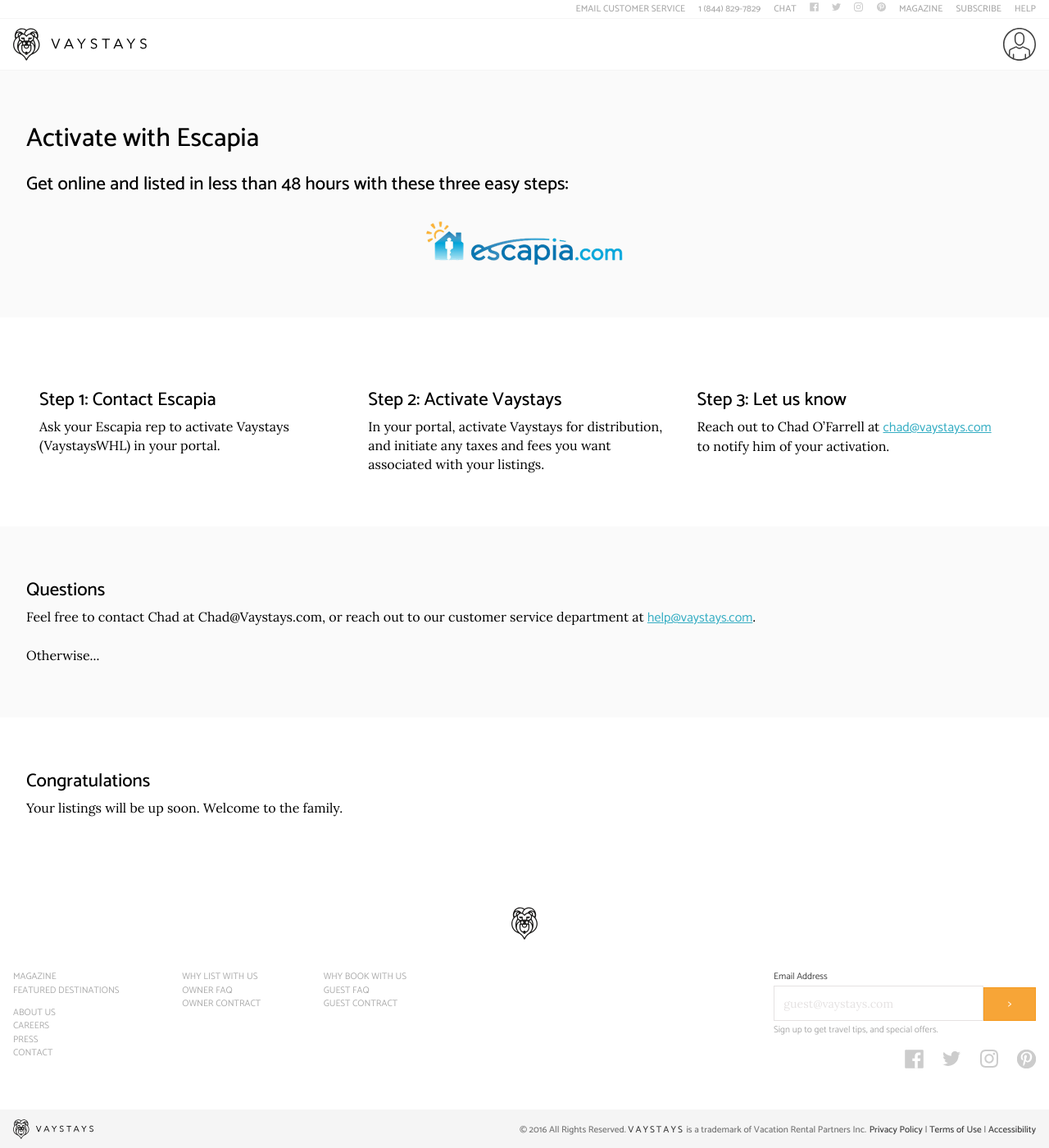
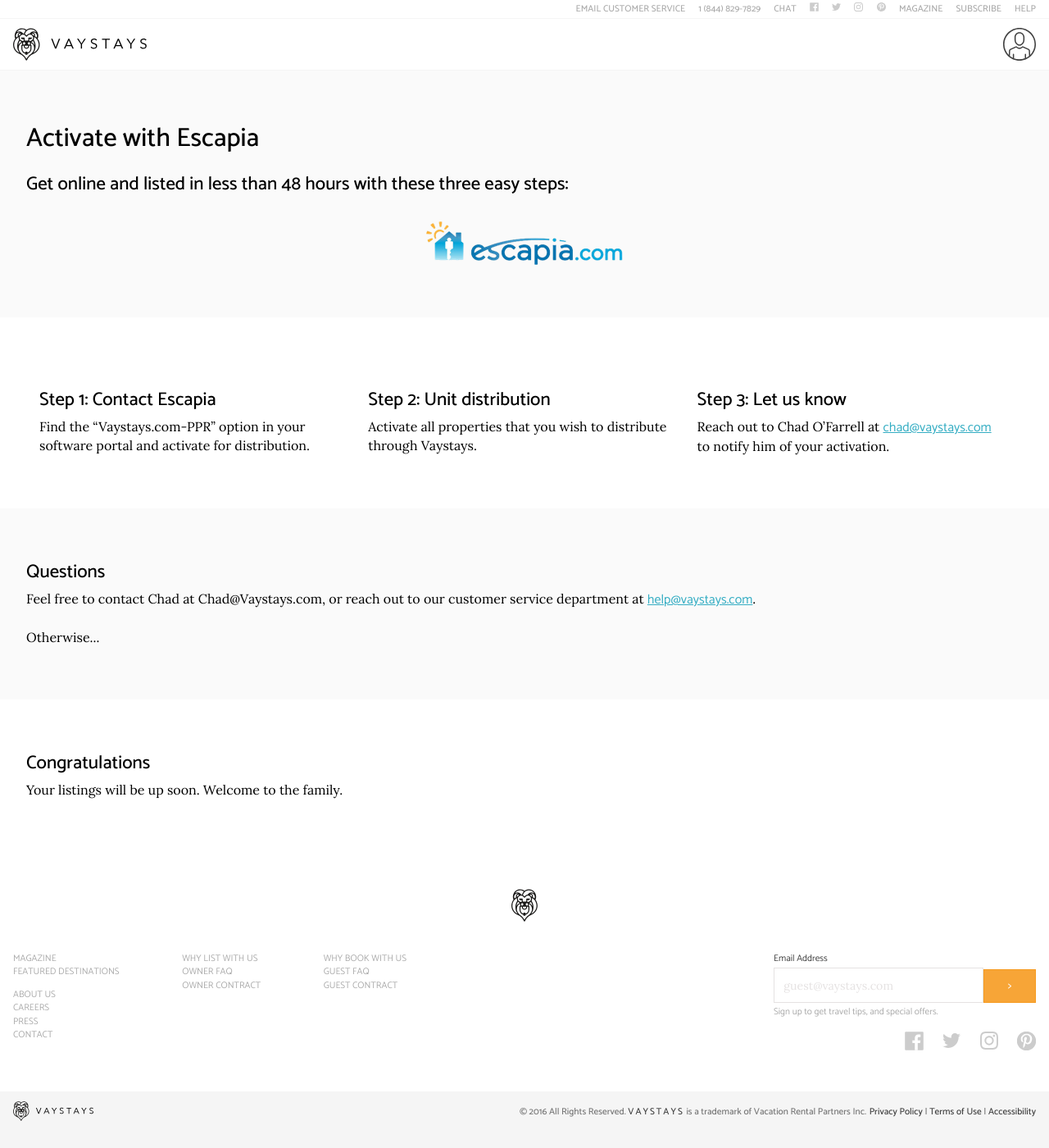
Before and after one commit to vaystays/vaystays-static, a Jekyll site: the page built from why-list/activation-escapia.html, in a window 1280 px wide. Shown: the whole page at 82% size. Built offline with Jekyll 4.4.1, drawn with Linux system fonts in a browser that asks for light colours; a script that is not in the unit is left out; comment, search, counter and statistics services are not loaded; after the commit the page ends 1378 px from its top, so only the background shows below that.

Commit message:
Fixing software

```diff
--- a/_includes/software-page.html
+++ b/_includes/software-page.html
@@ -8,6 +8,37 @@
 
 <section>
   <div class="wrapper">
+    {% if include.software == "escapia" %}
+      <ul class="activation-steps">
+        <li>
+          <h3>Step 1: Contact <span class="software-provider">{{ include.software-visible }}</span></h3>
+          <p>Find the “Vaystays.com-PPR” option in your software portal and activate for distribution.</p>
+        </li>
+        <li>
+          <h3>Step 2: Unit distribution</h3>
+          <p>Activate all properties that you wish to distribute through Vaystays.</p>
+        </li>
+        <li>
+          <h3>Step 3: Let us know</h3>
+          <p>Reach out to Chad O’Farrell at <a href="mailto:chad@vaystays.com">chad@vaystays.com</a> to notify him of your activation.</p>
+        </li>
+      </ul>
+    {% elsif include.software == "isi" %}
+      <ul class="activation-steps">
+        <li>
+          <h3>Step 1: Contact <span class="software-provider">{{ include.software-visible }}</span></h3>
+          <p>Find Vaystays in your software portal and activate for distribution.</p>
+        </li>
+        <li>
+          <h3>Step 2: Unit distribution</h3>
+          <p>Activate all properties that you wish to distribute through Vaystays.</p>
+        </li>
+        <li>
+          <h3>Step 3: Let us know</h3>
+          <p>Reach out to Chad O’Farrell at <a href="mailto:chad@vaystays.com">chad@vaystays.com</a> to notify him of your activation.</p>
+        </li>
+      </ul>
+    {% elsif include.software == "streamline" %}
       <ul class="activation-steps">
         <li>
           <h3>Step 1: Contact <span class="software-provider">{{ include.software-visible }}</span></h3>
@@ -22,6 +53,7 @@
           <p>Reach out to Chad O’Farrell at <a href="mailto:chad@vaystays.com">chad@vaystays.com</a> to notify him of your activation.</p>
         </li>
       </ul>
+    {% endif %}
   </div>
 </section>
 
--- a/why-book/index.html
+++ b/why-book/index.html
@@ -114,7 +114,7 @@
 
 <section>
   <div class="wrapper feature feature-pull">
-    <img src="/assets/images/png/features/listings.png" />
+    <img src="/assets/images/png/features/listing.png" />
     <figure class="item-centered">
       <h3>List your vacation rentals on Vaystays.</h3>
       <p>Join our growing community of 350+ professional property management companies, and list your properties where they belong.</p>
```
Lines whose indentation alone changed are shown as unchanged.
